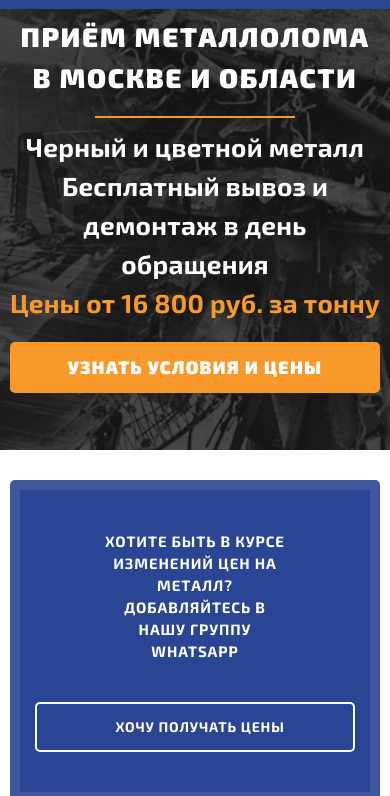
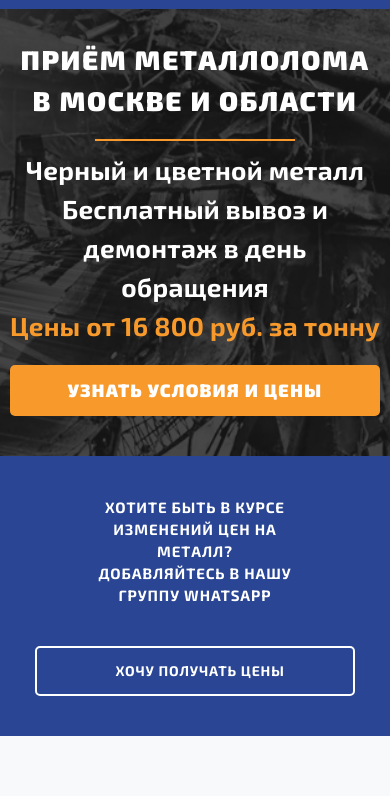
Before and after one commit to webMACTEP/vtormet.loc, a plain HTML site: page index.html in a window 390 px wide. Shown: the part 41-837 px from the top of the page. Drawn offline with nearby package versions, Linux system fonts and the light colour scheme.

Commit message:
wappgroup

```diff
--- a/css/media.scss
+++ b/css/media.scss
@@ -68,6 +68,9 @@
    }
 }
 @media (max-width: 768px) {
+   .intro {
+      padding: 80px 0px 40px 0px;
+   }
    .header__row1 {
       position: fixed;
       width: 100%;
@@ -138,6 +141,16 @@
    }
 }
 @media (max-width: 576px) {
+   .wappgroup__blok {
+      border: none;
+      border-radius: 0;
+   }
+   .wappgroup {
+      padding: 0;
+      & .container {
+         width: 100%;
+      }
+   }
    .news .wrapper img {
       margin: 40px 0px 20px 0px;
    }
```
Also changed, not shown: css/media.css.
